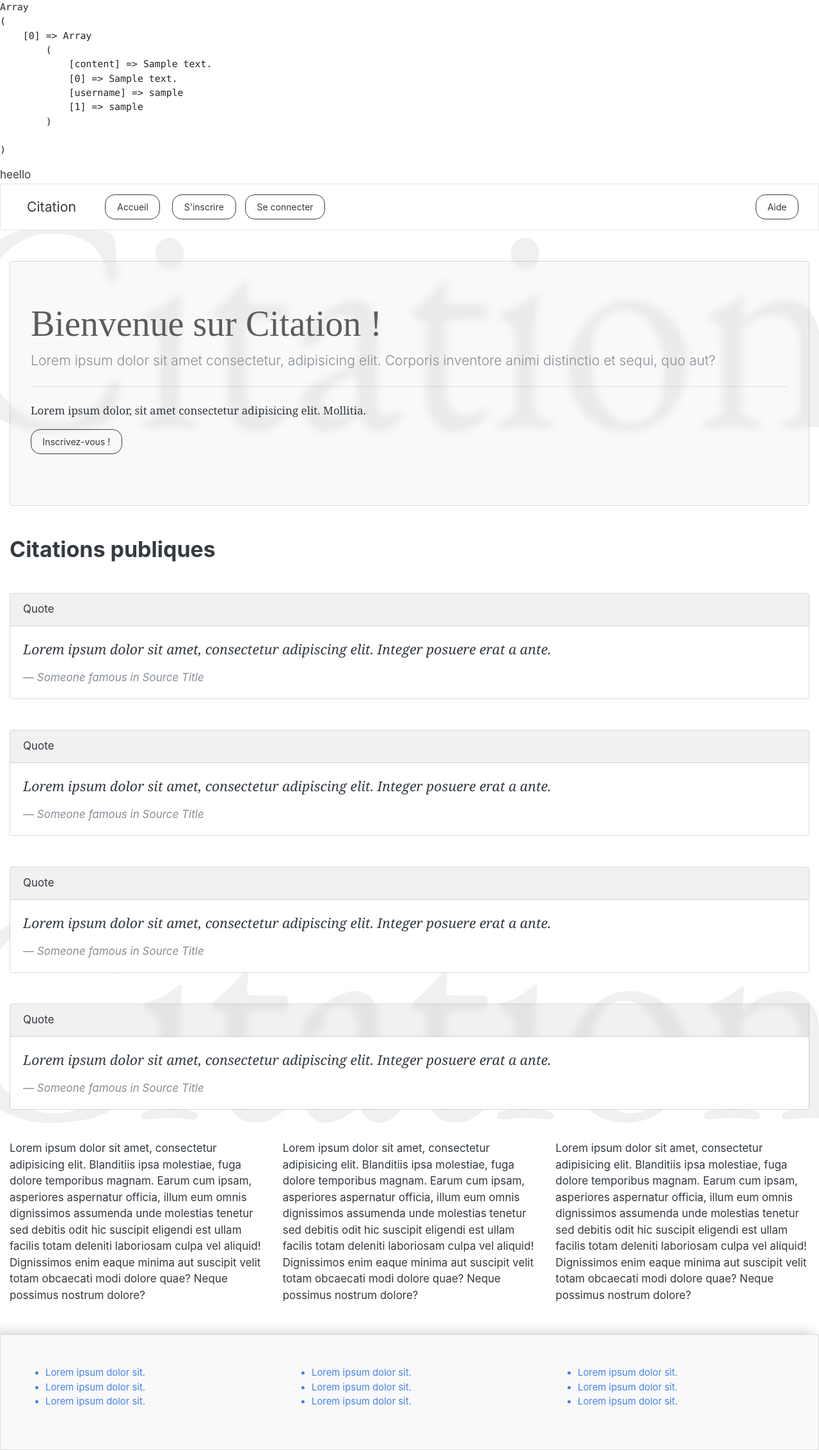
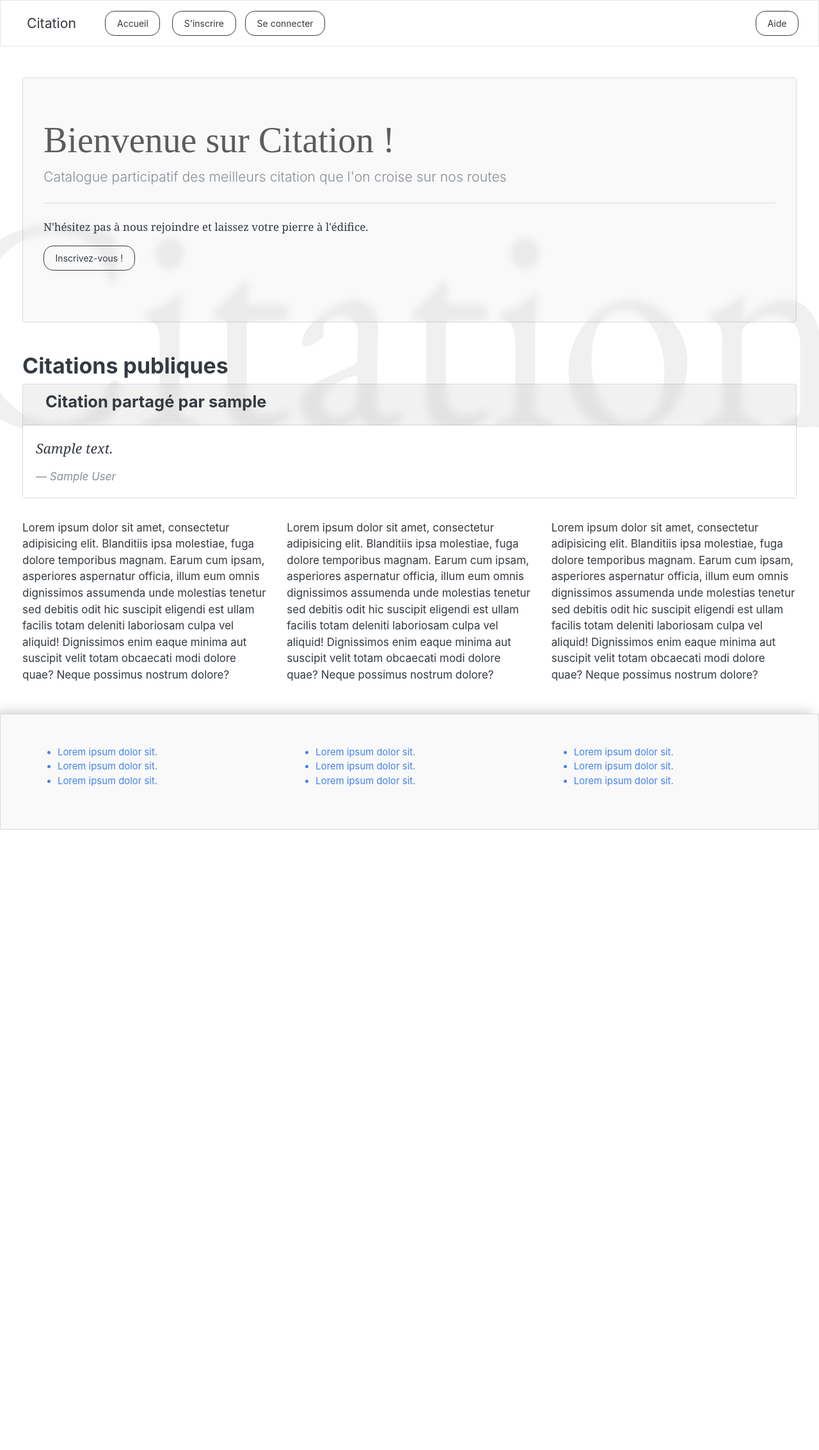
Before and after one commit to True-Slimen/citation, a PHP site: page / in a window 1280 px wide. Shown: the whole page at 64% size. After the commit the page ends 1297 px from the top, so only its background shows below. Run offline with PHP 8.4, Linux system fonts and the light colour scheme; tables that the repository leaves empty or names only in its code hold one stand-in row (values such as "Sample post").

Commit message:
Affichage citation publique fait, retrait des fichiers et code exedentaire, retrait des commentaires inutile, revision de l'indentation

```diff
--- a/controller/controller.php
+++ b/controller/controller.php
@@ -22,8 +22,6 @@ function help(){
 function userHome(){
     require('./controller/displayQuote.php');
     require('./view/user/userHomeView.php');
-
-    //GetPersonnalQuote();
 }
 
 function page404(){
--- a/controller/displayPublicQuote.php
+++ b/controller/displayPublicQuote.php
@@ -1,47 +1,19 @@
 <?php
-
-    $serverName = "localhost";
-    $dbName = "citationdb";
-    $username = "root";
-    $dbPassword = "";
-
-    //tentative de connexion
-    try{
-        $debate = new PDO("mysql:host=$serverName;dbname=$dbName;charset=utf8", $username, $dbPassword);
-
-        //Définition du mode d'erreur de PDO sur Exception
-        $debate->setAttribute(PDO::ATTR_ERRMODE, PDO::ERRMODE_EXCEPTION);
+require('./model/dbconnection.php');
+    $arrayPublicQuote = [];
+    $arrayPersonnalQuoteItem = [];
 
 
-
-
-
-    $arrayPersonnalQuote = [];
-    $arrayPersonnalQuoteItem = [];
-
-    // $sth = $dbco->prepare("
-    //               SELECT users.prenom, comments.contenu
-    //               FROM users
-    //               INNER JOIN comments ON users.id = comments.userId
-    //             ");
-
-    $getPublicQuote = $debate->prepare("SELECT quote.content, redactor.username
-    FROM quote
-    INNER JOIN redactor ON redactor.id = quote.redactor_id");
+    $getPublicQuote = $debate->prepare("SELECT quote.content, quote.author, redactor.username
+    FROM public_quote
+    JOIN quote ON public_quote.quote_id = quote.id
+    JOIN redactor ON quote.redactor_id = redactor.id
+    ");
 
         $getPublicQuote->execute();
 
-            while($publicQuote = $getPublicQuote->fetchAll()){
-                echo '<pre>';
-                print_r($publicQuote);
-                echo '</pre>';
+            while($publicQuote = $getPublicQuote->fetch()){
 
-
-
+                array_push($arrayPublicQuote, [$publicQuote]);
             }
-echo 'heello';
-
-
-        }catch(PDOException $e){
-            echo "Erreur : " . $e->getMessage();
-        }
+            $_SESSION['publicQuote'] = $arrayPublicQuote;
--- a/controller/newQuote.php
+++ b/controller/newQuote.php
@@ -24,8 +24,8 @@ if(isset($_POST['newQuote'])){
             $quoteId = $debate->lastInsertId();
             if($public == true){
 
-                   $postPublicQuote = $debate->prepare("INSERT INTO public_quote(quote_id) VALUES(?)");
-                    $postPublicQuote->execute(array($quoteId));
+                $postPublicQuote = $debate->prepare("INSERT INTO public_quote(quote_id) VALUES(?)");
+                $postPublicQuote->execute(array($quoteId));
 
             }
 
--- a/public/css/style.css
+++ b/public/css/style.css
@@ -2,9 +2,6 @@ body{
     background-image: url(../image/full-width-bg.jpg);
     background-attachment: fixed;
     background-position-y: 0px;
-}
-.container{
-    max-width: 1240px;
 }
 
 nav a{
@@ -29,7 +26,21 @@ strong{
     to {
         backdrop-filter: blur(1px);
     }
-  }
+}
+
+.container{
+    max-width: 1240px;
+}
+
+@keyframes changeblur {
+    from {
+        backdrop-filter: blur(8px);
+    }
+
+    to {
+        backdrop-filter: blur(1px);
+    }
+}
 
 .blur-bg{
     animation-duration: 3s;
@@ -43,7 +54,6 @@ strong{
 .bottom-footer{
     box-shadow: -10px 0px 20px 0px #c2c2c2;
 }
-
 
 .user-menu{
     border-top-right-radius: 25px;
@@ -98,7 +108,7 @@ strong{
     overflow-y: scroll;
 }
 
-@media (min-width: 1200px){
+@media (min-width: 1440px){
     .container, .container-sm, .container-md, .container-lg, .container-xl {
         max-width: 1280px;
     }
--- a/view/homeView.php
+++ b/view/homeView.php
@@ -1,3 +1,4 @@
+
 <?php $title = 'Accueil'; ?>
 
 <?php ob_start(); ?>
@@ -5,9 +6,9 @@
     <section class="container mt-5">
     <div class="jumbotron blur-bg">
         <h1 class="display-4">Bienvenue sur Citation !</h1>
-        <p class="lead">Lorem ipsum dolor sit amet consectetur, adipisicing elit. Corporis inventore animi distinctio et sequi, quo aut?</p>
+        <p class="lead">Catalogue participatif des meilleurs citation que l'on croise sur nos routes</p>
         <hr class="my-4">
-        <p>Lorem ipsum dolor, sit amet consectetur adipisicing elit. Mollitia.</p>
+        <p>N'hésitez pas à nous rejoindre et laissez votre pierre à l'édifice.</p>
         <p class="lead">
             <a class="btn btn-outline-dark" href="index.php?action=sign-in" role="button">Inscrivez-vous !</a>
         </p>
@@ -15,49 +16,31 @@
     </section>
     <section class="container mt-5">
         <h2>Citations publiques</h2>
-        <div class="card mt-5 mb-5 blur-bg">
-            <div class="card-header">
-                Quote
+        <?php
+                     $arrayPublicQuote = $_SESSION['publicQuote'];
+
+
+                    for($i = 0; $i < count($arrayPublicQuote); $i++){
+
+                        echo
+                       '<div class="card mt-2 mb-2 blur-bg">
+
+                        <div class="card-header ml-0 mr-0 row justify-content-between">
+                            <h4 class="col-7">Citation partagé par '. $arrayPublicQuote[$i][0][2] .'</h4>
+
                         </div>
                         <div class="card-body bg-white">
                             <blockquote class="blockquote mb-0">
-                <p>Lorem ipsum dolor sit amet, consectetur adipiscing elit. Integer posuere erat a ante.</p>
-                <footer class="blockquote-footer">Someone famous in <cite title="Source Title">Source Title</cite></footer>
+                            <p>' . $arrayPublicQuote[$i][0][0] . '</p>
+                            <footer class="blockquote-footer"><cite title="Source Title">' . $arrayPublicQuote[$i][0][1]  . '</cite></footer>
                             </blockquote>
                         </div>
+                    </div><br>';
+                    }
+                ?>
+
                 </div>
-        <div class="card mt-5 mb-5 blur-bg">
-            <div class="card-header">
-                Quote
-            </div>
-            <div class="card-body bg-white">
-                <blockquote class="blockquote mb-0">
-                <p>Lorem ipsum dolor sit amet, consectetur adipiscing elit. Integer posuere erat a ante.</p>
-                <footer class="blockquote-footer">Someone famous in <cite title="Source Title">Source Title</cite></footer>
-                </blockquote>
-            </div>
-        </div>
-        <div class="card mt-5 mb-5 blur-bg">
-            <div class="card-header">
-                Quote
-            </div>
-            <div class="card-body bg-white">
-                <blockquote class="blockquote mb-0">
-                <p>Lorem ipsum dolor sit amet, consectetur adipiscing elit. Integer posuere erat a ante.</p>
-                <footer class="blockquote-footer">Someone famous in <cite title="Source Title">Source Title</cite></footer>
-                </blockquote>
-            </div>
-        </div>
-        <div class="card mt-5 mb-5 blur-bg">
-            <div class="card-header">
-                Quote
-            </div>
-            <div class="card-body bg-white">
-                <blockquote class="blockquote mb-0">
-                <p>Lorem ipsum dolor sit amet, consectetur adipiscing elit. Integer posuere erat a ante.</p>
-                <footer class="blockquote-footer">Someone famous in <cite title="Source Title">Source Title</cite></footer>
-                </blockquote>
-            </div>
+
                 </div>
     </section>
     <section class="container">
--- a/view/partials/footer.php
+++ b/view/partials/footer.php
@@ -1,3 +1,4 @@
+<?php ?>
 <footer class="mt-5 pt-5 pb-5 bottom-footer blur-bg">
     <section class="container">
         <div class="row ml-auto mr-auto">
--- a/view/partials/nav.php
+++ b/view/partials/nav.php
@@ -14,7 +14,6 @@
     <a class="lien_a" href="index.php?action=home"><button class="btn btn-outline-dark" type="button">Accueil</button></a>
     <?php
             if(isset($_SESSION['loggedin']) && $_SESSION['loggedin'] == true){
-                echo $_SESSION['loggedin'];
                 echo '<a class="lien_a" href="index.php?action=sign-out"><button class="btn btn-outline-dark" type="button">Se déconnecter</button></a>';
 
             }else{
@@ -29,7 +28,6 @@
     <span class="col-4 text-right navbar-text">
     <?php
             if(isset($_SESSION['loggedin']) && $_SESSION['loggedin'] == true){
-                echo $_SESSION['loggedin'];
                 echo '<a class="lien_a" href="index.php?action=userHome"><button class="btn btn-outline-dark" type="button">Mon compte</button></a>';
             }
         ?>
@@ -38,4 +36,4 @@
   </div>
 </nav>
 
-<?php //var_dump($_SESSION);
+<?php
--- a/view/templateView.php
+++ b/view/templateView.php
@@ -6,8 +6,6 @@
         <title><?php $title ?></title>
         <?php require('view/partials/nav.php');?>
 
-
-
         <?php echo $content ?>
 
         <?php require('view/partials/footer.php');?>
--- a/view/user/templateUserView.php
+++ b/view/user/templateUserView.php
@@ -6,8 +6,6 @@
         <title><?php $title ?></title>
         <?php require('view/partials/nav.php');?>
 
-
-
         <?php echo $content ?>
 
         <?php require('view/partials/footer.php');?>
```
Also changed, not shown: controller/connection.php (+4 -3 lines), controller/displayQuote.php (+1 -67 lines), controller/manageQuote.php (+5 -19 lines), controller/quotePublish.php (deleted, +0 -19 lines), controller/registration.php (+8 -8 lines), model/dbconnection.php (+0 -15 lines), view/sign-inView.php (+3 -17 lines), view/sign-upView.php (+17 -3 lines), view/user/userHomeView.php (+6 -14 lines), controller/dbConstruct(useless).php (renamed from controller/dbConstruct.php). Lines whose indentation alone changed are shown as unchanged.
